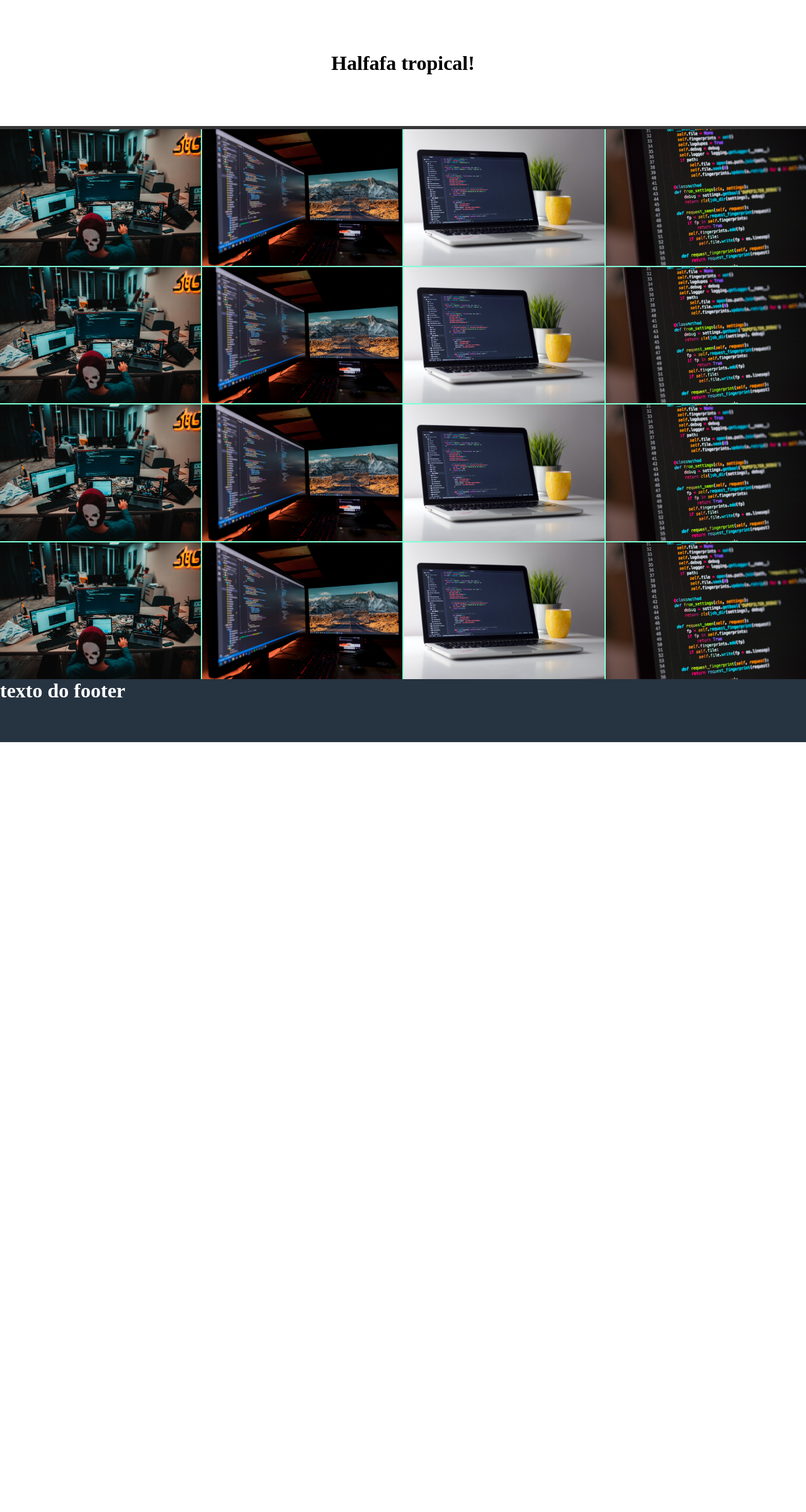
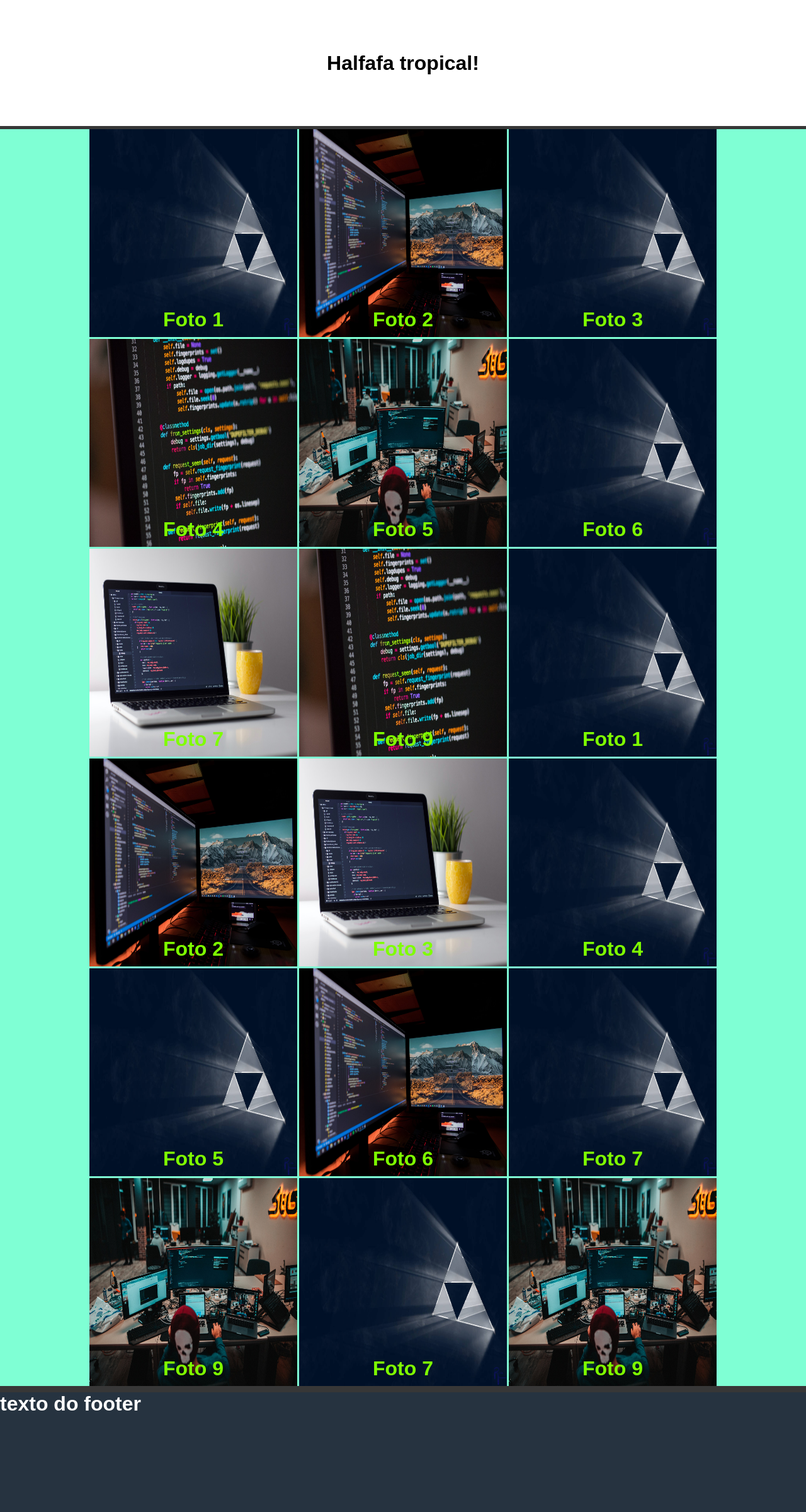
Before and after one commit to Felipe-FrancaSousa/Site-Portfolio, a PHP site: page / in a window 1280 px wide. Shown: the whole page at 63% size. Before the commit the page ends 1178 px from the top, so only its background shows below. Run offline with PHP 8.4, Linux system fonts and the light colour scheme.

Commit message:
Atualização do Display Grid
Versão 0.2 do site onde mantenho o Grid como modo de exibir as caixas, ainda mantenho o código do Display Flex comentado no final do CSS

```diff
--- a/CSS/estilo.css
+++ b/CSS/estilo.css
@@ -1,15 +1,18 @@
 @charset "utf-8";
 /* CSS Document */
 
-body{
-	padding: 0;
-	margin: 0px;
+* {
+    font-family: 'Montserrat', sans-serif;
+    padding: 0;
+    margin: 0;
+    box-sizing: border-box;
 }
 
 footer{
+	border-top: 10px solid #373737;
 	background-color: #263340;
 	width: 100%;
-	height: 100px;
+	height: 200px;
 	color: white;
 }
 
@@ -26,24 +29,64 @@ p{
 .topo{
 	width: 100%;
 	height: 200px;
+	display: flex;
 	text-align: center;
-	box-sizing: border-box;
-	display: flex;
-	flex-direction: row;
 	justify-content: center;
 	align-items: center;
 }
 
 .conteudo{
+	text-align: center;
 	border-top: 5px solid #373737;
 	width: 100%;
 	background-color: aquamarine;
 	display: grid;
-	grid-template-columns: repeat(4, 1fr);
-	gap: 2px;
+	justify-content: center;
+	grid-template-columns: repeat(auto-fit, 330px);
+	gap: 3px;
+}
+
+.caixa-post{
+	height: 330px;
+	background-color: red;
 }
 
 .caixa-post img{
 	width: 100%;
 	height: 100%;
 }
+
+.caixa-post h1{
+	color: chartreuse;
+	margin-top: -50px;
+}
+
+/*
+
+usando Display Flex
+
+.conteudo{
+	border-top: 5px solid #373737;
+    background-color: aquamarine;
+	justify-content: center;
+    display: flex;
+	flex-wrap: wrap;
+
+}
+
+.caixa-post{
+	text-align: center;
+	margin: 1px;
+	flex: 0 0 330px;
+	height: 330px;
+}
+
+.caixa-post img{
+	width: 100%;
+	height: 100%;
+}
+
+.caixa-post h1{
+	color: chartreuse;
+	margin-top: -50px;
+}
--- a/data/data.php
+++ b/data/data.php
@@ -3,7 +3,47 @@ $data=[
     [
         'id' => 1,
         'name' => 'Foto 1',
+        'img' => 'foto6.jpg',
+    ],
+    [
+        'id' => 2,
+        'name' => 'Foto 2',
+        'img' => 'foto2.jpg',
+    ],
+    [
+        'id' => 3,
+        'name' => 'Foto 3',
+        'img' => 'foto6.jpg',
+    ],
+    [
+        'id' => 4,
+        'name' => 'Foto 4',
+        'img' => 'foto4.jpg',
+    ],
+        [
+        'id' => 5,
+        'name' => 'Foto 5',
         'img' => 'foto1.jpg',
+    ],
+    [
+        'id' => 6,
+        'name' => 'Foto 6',
+        'img' => 'foto6.jpg',
+    ],
+    [
+        'id' => 7,
+        'name' => 'Foto 7',
+        'img' => 'foto3.jpg',
+    ],
+    [
+        'id' => 9,
+        'name' => 'Foto 9',
+        'img' => 'foto4.jpg',
+    ],
+        [
+        'id' => 1,
+        'name' => 'Foto 1',
+        'img' => 'foto6.jpg',
     ],
     [
         'id' => 2,
@@ -18,12 +58,12 @@ $data=[
     [
         'id' => 4,
         'name' => 'Foto 4',
-        'img' => 'foto4.jpg',
+        'img' => 'foto6.jpg',
     ],
         [
         'id' => 5,
         'name' => 'Foto 5',
-        'img' => 'foto1.jpg',
+        'img' => 'foto6.jpg',
     ],
     [
         'id' => 6,
@@ -33,52 +73,22 @@ $data=[
     [
         'id' => 7,
         'name' => 'Foto 7',
-        'img' => 'foto3.jpg',
+        'img' => 'foto6.jpg',
     ],
     [
         'id' => 9,
         'name' => 'Foto 9',
-        'img' => 'foto4.jpg',
-    ],
-        [
-        'id' => 1,
-        'name' => 'Foto 1',
         'img' => 'foto1.jpg',
-    ],
-    [
-        'id' => 2,
-        'name' => 'Foto 2',
-        'img' => 'foto2.jpg',
-    ],
-    [
-        'id' => 3,
-        'name' => 'Foto 3',
-        'img' => 'foto3.jpg',
-    ],
-    [
-        'id' => 4,
-        'name' => 'Foto 4',
-        'img' => 'foto4.jpg',
-    ],
-        [
-        'id' => 5,
-        'name' => 'Foto 5',
-        'img' => 'foto1.jpg',
-    ],
-    [
-        'id' => 6,
-        'name' => 'Foto 6',
-        'img' => 'foto2.jpg',
     ],
     [
         'id' => 7,
         'name' => 'Foto 7',
-        'img' => 'foto3.jpg',
+        'img' => 'foto6.jpg',
     ],
     [
         'id' => 9,
         'name' => 'Foto 9',
-        'img' => 'foto4.jpg',
+        'img' => 'foto1.jpg',
     ],
 ]
 ?>
--- a/index.php
+++ b/index.php
@@ -1,14 +1,15 @@
 <?php include_once("templates/header.php");?>
-
+    <main>
         <div class="topo">
             <h1>Halfafa tropical!</h1>
         </div>
         <div class="conteudo">
             <?php foreach($data as $post):?>
-            <div class="caixa-post">
+                <div class="caixa-post" >
                     <img src="<?=$BASE_URL?>/img/<?=$post['img']?>" alt="<?=$post['name']?>">
+                    <h1><?=$post['name']?></h1>
                 </div>
             <?php endforeach; ?>
         </div>
-
+    </main>
 <?php include_once("templates/footer.php");?>
```
Also changed, not shown: img/foto6.jpg (added). Lines whose indentation alone changed are shown as unchanged.
